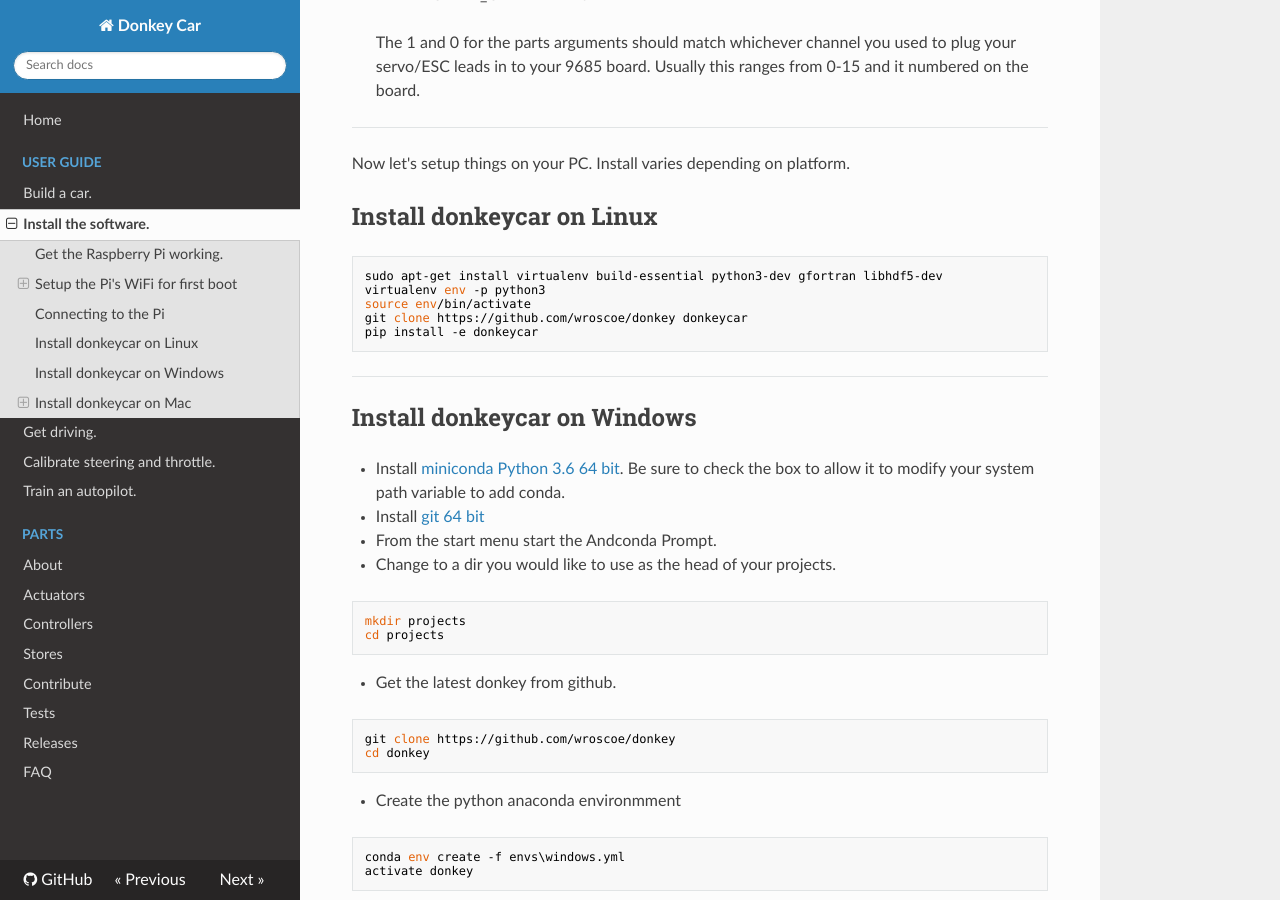
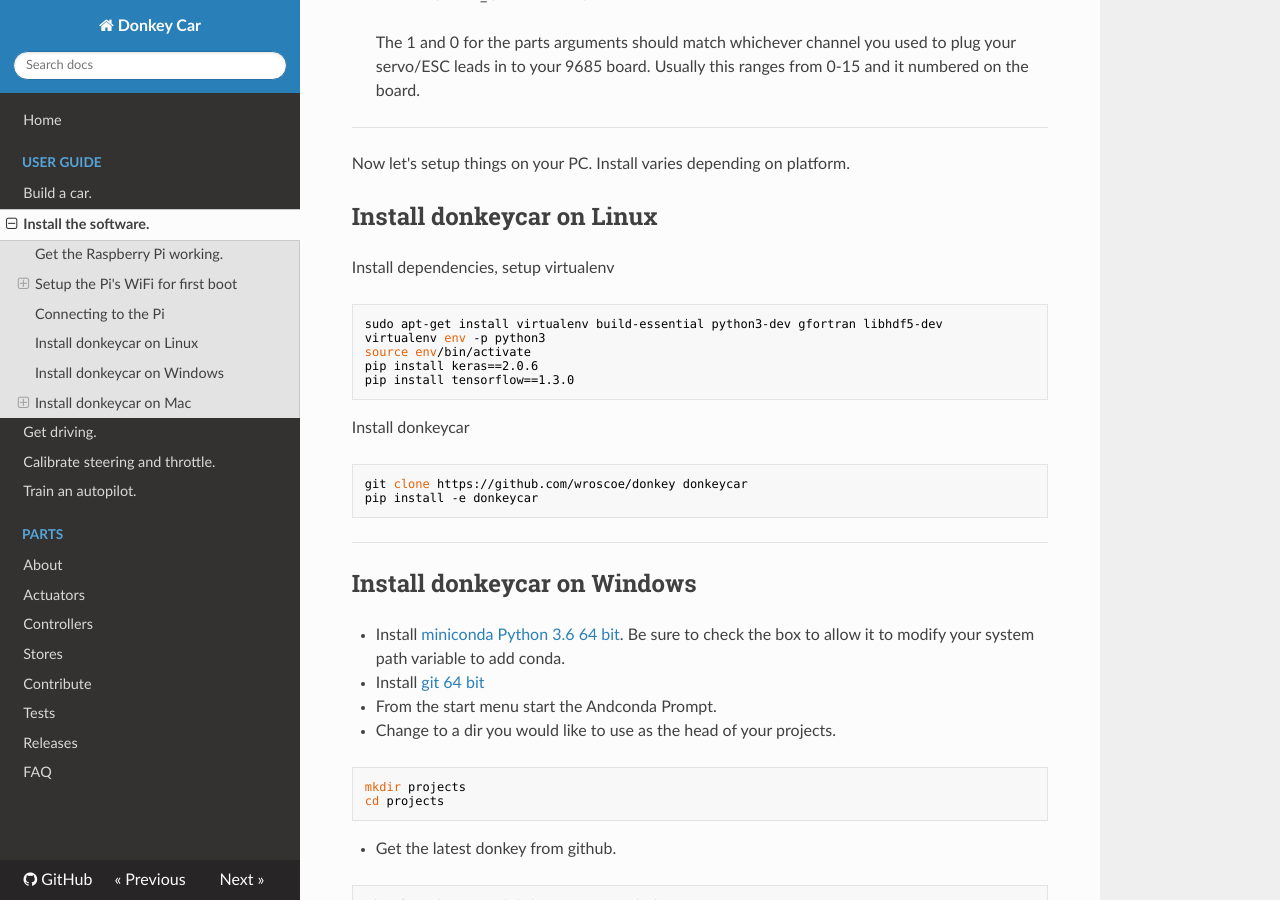
Before and after one commit to autorope/donkeycar, an MkDocs documentation site: the page built from docs/guide/install_software.md, in a window 1280 px wide and 900 px high, scrolled down 3123 px. Built offline with MkDocs 1.6.1, drawn with Linux system fonts in a browser that asks for light colours; nearby versions of some CDN libraries; old or Windows-style settings are respelled for this version of MkDocs.

Commit message:
specify keras and tensorflow version for linux desktop install

````diff
--- a/docs/guide/install_software.md
+++ b/docs/guide/install_software.md
@@ -128,10 +128,17 @@
 
 ## Install donkeycar on Linux
 
+Install dependencies, setup virtualenv
 ```bash
 sudo apt-get install virtualenv build-essential python3-dev gfortran libhdf5-dev
 virtualenv env -p python3
 source env/bin/activate
+pip install keras==2.0.6
+pip install tensorflow==1.3.0
+```
+
+Install donkeycar
+```bash
 git clone https://github.com/wroscoe/donkey donkeycar
 pip install -e donkeycar
 ```
````
